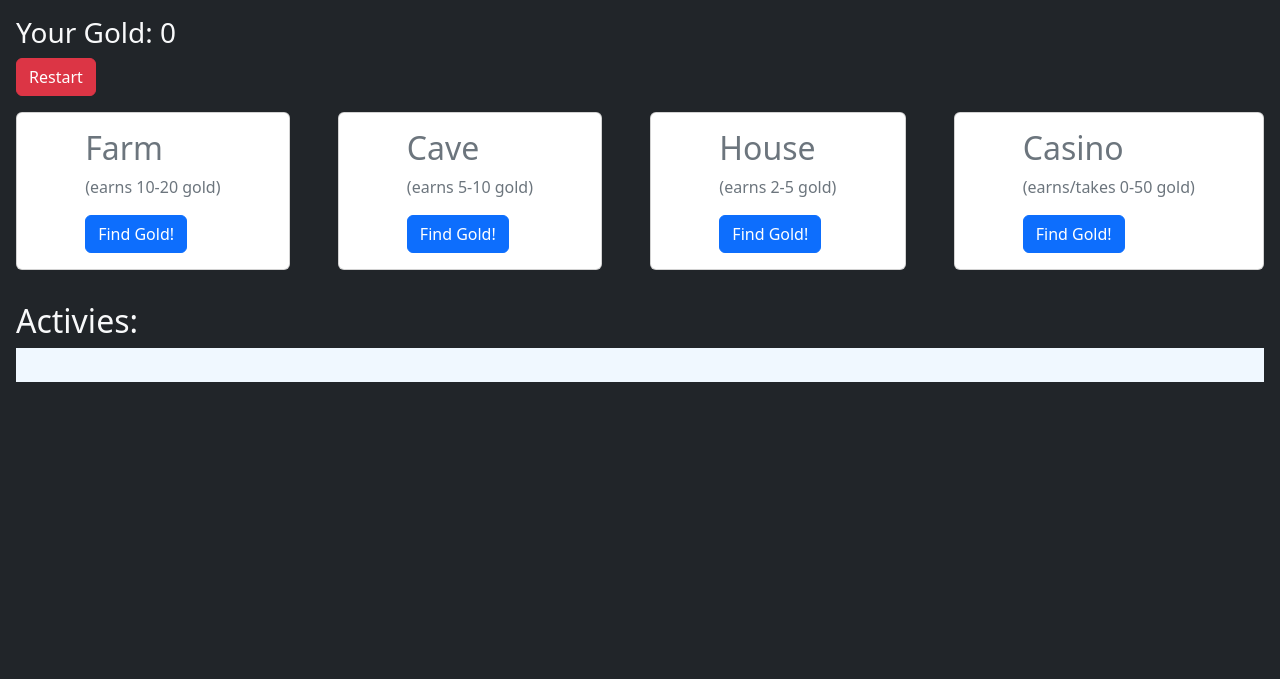
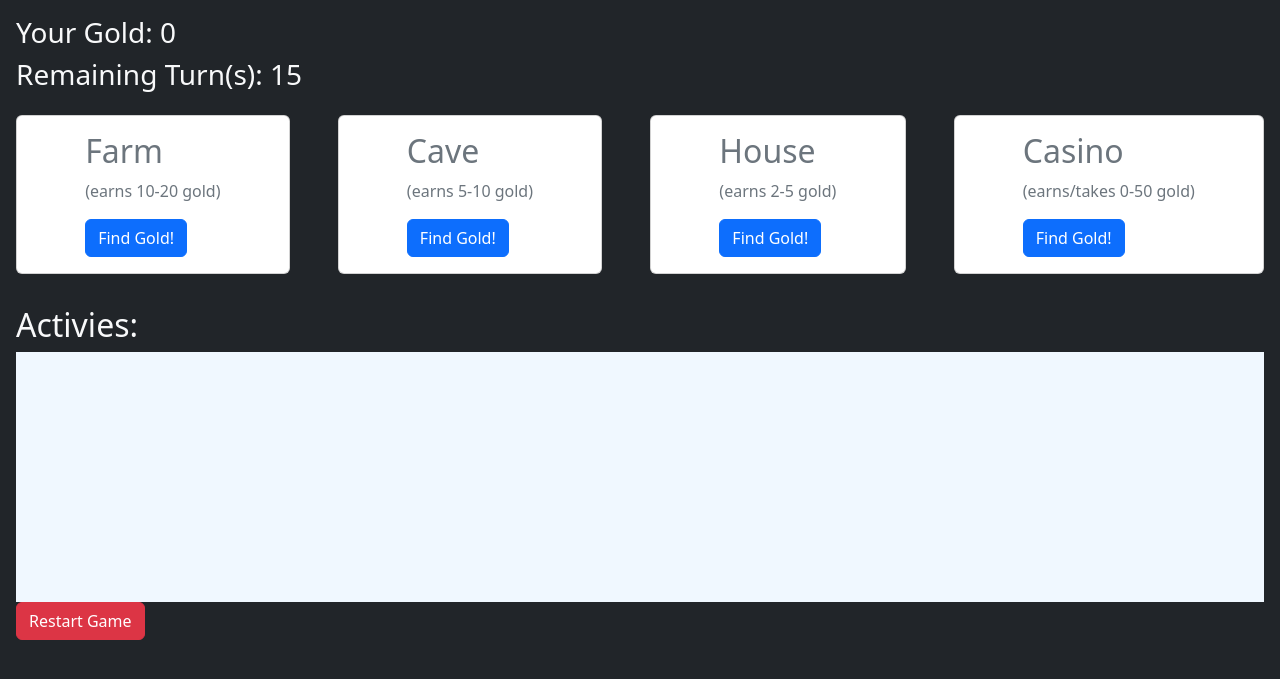
Before and after one commit to aaron-hsu86/Ninja-Gold, a Flask app: page / in a window 1280 px wide. Shown: the top 679 px of the page. Run offline with Flask 3, Linux system fonts and the light colour scheme.

```diff
--- a/server.py
+++ b/server.py
@@ -10,30 +10,30 @@ def welcome():
         session['gold'] = 0
         session['activity_log'] = []
         session['activity'] = ''
+        session['turn_count'] = 15
+
     return render_template('index.html')
 
 @app.route('/process_money', methods=['post'])
 def process_money():
-    if request.form['which_form'] == 'farm2':
-        gold = random.randint(10,20)
-        session['gold'] += gold
-        session['activity_log'] += [f'<p style="color:green">Earned {gold} gold from farm!</p>']
-    elif request.form['which_form'] == 'cave2':
-        gold = random.randint(5,10)
-        session['gold'] += gold
-        session['activity_log'] += [f'<p style="color:green">Earned {gold} gold from cave!</p>']
-    elif request.form['which_form'] == 'house2':
-        gold = random.randint(2,5)
-        session['activity_log'] += [f'<p style="color:green">Earned {gold} gold from house!</p>']
-    elif request.form['which_form'] == 'casino2':
-        gamble = random.randint(-50,50)
-        session['gold'] += gamble
-        if gamble > 0:
-            session['activity_log'] += [f'<p style="color:green">Earned {gamble} gold from the casino!</p>']
-        elif gamble < 0:
-            session['activity_log'] += [f'<p style="color:red">Lost {gamble} gold from the casino!</p>']
-        else:
-            session['activity_log'] += [f'<p style="color:red">You win some, you lose some. Today, you broke even at the casino.</p>']
+    gold = random.randint(int(request.form['min-gold']), int(request.form['max-gold']))
+    session['gold'] += gold
+    location = request.form['location']
+
+    if gold > 0:
+        session['activity_log'] += [f'<p style="color:green">Earned {gold} gold from the {location}!</p>']
+    elif gold < 0:
+        session['activity_log'] += [f'<p style="color:red">Lost {gold} gold from the {location}!</p>']
+    else:
+        session['activity_log'] += [f'<p style="color:red">You win some, you lose some. Today, you broke even at the casino.</p>']
+
+    session['activity'] = " ".join(list(reversed(session['activity_log'])))
+    session['turn_count'] -= 1
+
+    return redirect('/')
+
+@app.route('/process_money/old_code')
+def old_process():
 
     # original method, but wrote hidden method above afterwards. Kept this for educational purposes
     # if 'farm' in request.form:
@@ -58,10 +58,29 @@ def process_money():
     #     else:
     #         session['activity_log'] += [f'<p style="color:red">You win some, you lose some. Today, you broke even at the casino.</p>']
 
-    session['activity'] = " ".join(session['activity_log'])
+    # original hidden method. final/condensed version above
+    # if request.form['which_form'] == 'farm':
+    #     gold = random.randint(10,20)
+    #     session['gold'] += gold
+    #     session['activity_log'] += [f'<p style="color:green">Earned {gold} gold from farm!</p>']
+    # elif request.form['which_form'] == 'cave':
+    #     gold = random.randint(5,10)
+    #     session['gold'] += gold
+    #     session['activity_log'] += [f'<p style="color:green">Earned {gold} gold from cave!</p>']
+    # elif request.form['which_form'] == 'house':
+    #     gold = random.randint(2,5)
+    #     session['activity_log'] += [f'<p style="color:green">Earned {gold} gold from house!</p>']
+    # elif request.form['which_form'] == 'casino':
+    #     gamble = random.randint(-50,50)
+    #     session['gold'] += gamble
+    #     if gamble > 0:
+    #         session['activity_log'] += [f'<p style="color:green">Earned {gamble} gold from the casino!</p>']
+    #     elif gamble < 0:
+    #         session['activity_log'] += [f'<p style="color:red">Lost {gamble} gold from the casino!</p>']
+    #     else:
+    #         session['activity_log'] += [f'<p style="color:red">You win some, you lose some. Today, you broke even at the casino.</p>']
 
     return redirect('/')
-
 
 @app.route('/restart')
 def restart_session():
--- a/templates/index.html
+++ b/templates/index.html
@@ -9,18 +9,25 @@
 <style>
     #fake_textarea {
         width: 100%;
-        height: 100%;
-        resize: none;
+        height: 250px;
+        overflow-y: scroll;
         background-color:aliceblue;
         padding: 5px;
     }
 </style>
 <body class="bg-dark text-light">
 
+    {% if session['turn_count'] > 0: %}
     <div class="your_gold mt-3 ms-3">
         <h3>Your Gold: {{session['gold']}}</h3>
+        <h3>Remaining Turn(s): {{session['turn_count']}}</h3>
+    </div>
+    {% else: %}
+    <div class="your_gold mt-3 ms-3">
+        <h3>You earned {{session['gold']}} Gold this session!</h3>
         <a href="/restart"><button class="btn btn-danger">Restart</button></a>
     </div>
+    {% endif %}
 {#}
     <div class="action-items">
         <form action="/process_money" method="post" class="d-flex justify-content-center gap-5 p-3">
@@ -48,47 +55,57 @@
     </div>
 
     <h2>Hidden forms method:</h2>#}
+    {% if session['turn_count'] > 0 %}
     <div class="action-items d-flex justify-content-center gap-5 p-3">
         <div class="farm-action d-flex flex-column flex-fill align-items-center card text-secondary p-3">
             <form action="/process_money" method="post">
-                <input type="hidden" name="which_form" value="farm2">
+                <input type="hidden" name="location" value="farm">
+                <input type="hidden" name="min-gold" value=10>
+                <input type="hidden" name="max-gold" value=20>
                 <h2 class="farm">Farm</h2>
                 <p>(earns 10-20 gold)</p>
-                <input type="submit" class="btn btn-primary float-mid" name="farm2" value="Find Gold!">
+                <input type="submit" class="btn btn-primary float-mid" name="farm" value="Find Gold!">
             </form>
         </div>
         <div class="cave-action d-flex flex-column flex-fill align-items-center card text-secondary p-3">
             <form action="/process_money" method="post">
-                <input type="hidden" name="which_form" value="cave2">
+                <input type="hidden" name="location" value="cave">
+                <input type="hidden" name="min-gold" value=5>
+                <input type="hidden" name="max-gold" value=10>
                 <h2 class="cave">Cave</h2>
                 <p>(earns 5-10 gold)</p>
-                <input type="submit" class="btn btn-primary float-mid" name="cave2" value="Find Gold!">
+                <input type="submit" class="btn btn-primary float-mid" name="cave" value="Find Gold!">
             </form>
         </div>
         <div class="house-action d-flex flex-column flex-fill align-items-center card text-secondary p-3">
             <form action="/process_money" method="post">
-                <input type="hidden" name="which_form" value="house2">
+                <input type="hidden" name="location" value="house">
+                <input type="hidden" name="min-gold" value=2>
+                <input type="hidden" name="max-gold" value=5>
                 <h2 class="house">House</h2>
                 <p>(earns 2-5 gold)</p>
-                <input type="submit" class="btn btn-primary float-mid" name="house2" value="Find Gold!">
+                <input type="submit" class="btn btn-primary float-mid" name="house" value="Find Gold!">
             </form>
         </div>
         <div class="casino-action d-flex flex-column flex-fill align-items-center card text-secondary p-3">
             <form action="/process_money" method="post">
-                <input type="hidden" name="which_form" value="casino2">
+                <input type="hidden" name="location" value="casino">
+                <input type="hidden" name="min-gold" value=-50>
+                <input type="hidden" name="max-gold" value=50>
                 <h2 class="casino">Casino</h2>
                 <p>(earns/takes 0-50 gold)</p>
-                <input type="submit" class="btn btn-primary float-mid" name="casino2" value="Find Gold!">
+                <input type="submit" class="btn btn-primary float-mid" name="casino" value="Find Gold!">
             </form>
         </div>
     </div>
 
+    {% endif %}
 
     <div class="activity-log p-3">
         <h2>Activies:</h2>
         <div id="fake_textarea" contenteditable>{{session['activity']|safe}}</div>
         {#<textarea name="activity-log" id="activity-log" disabled>{{session['activity'] | safe}}</textarea>#}
-
+        <a href="/restart"><button class="btn btn-danger">Restart Game</button></a>
     </div>
 
 
```
